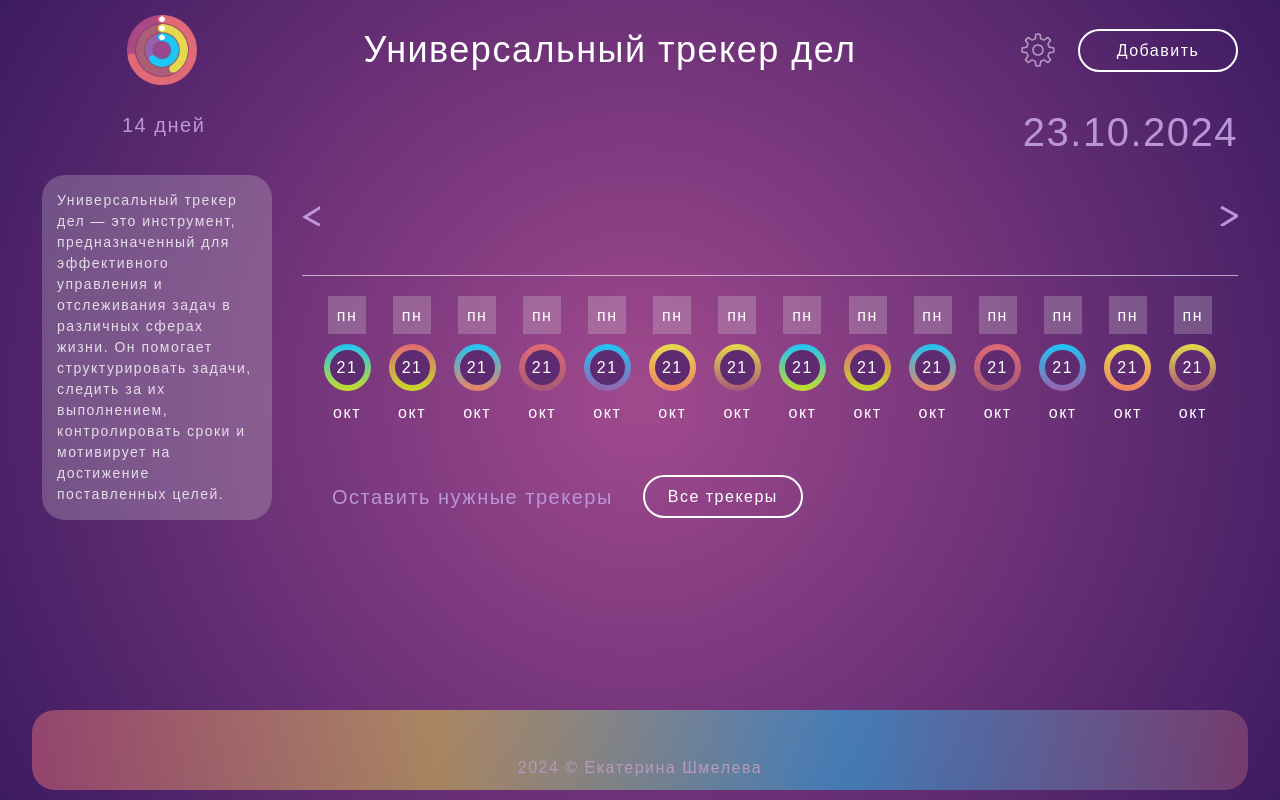
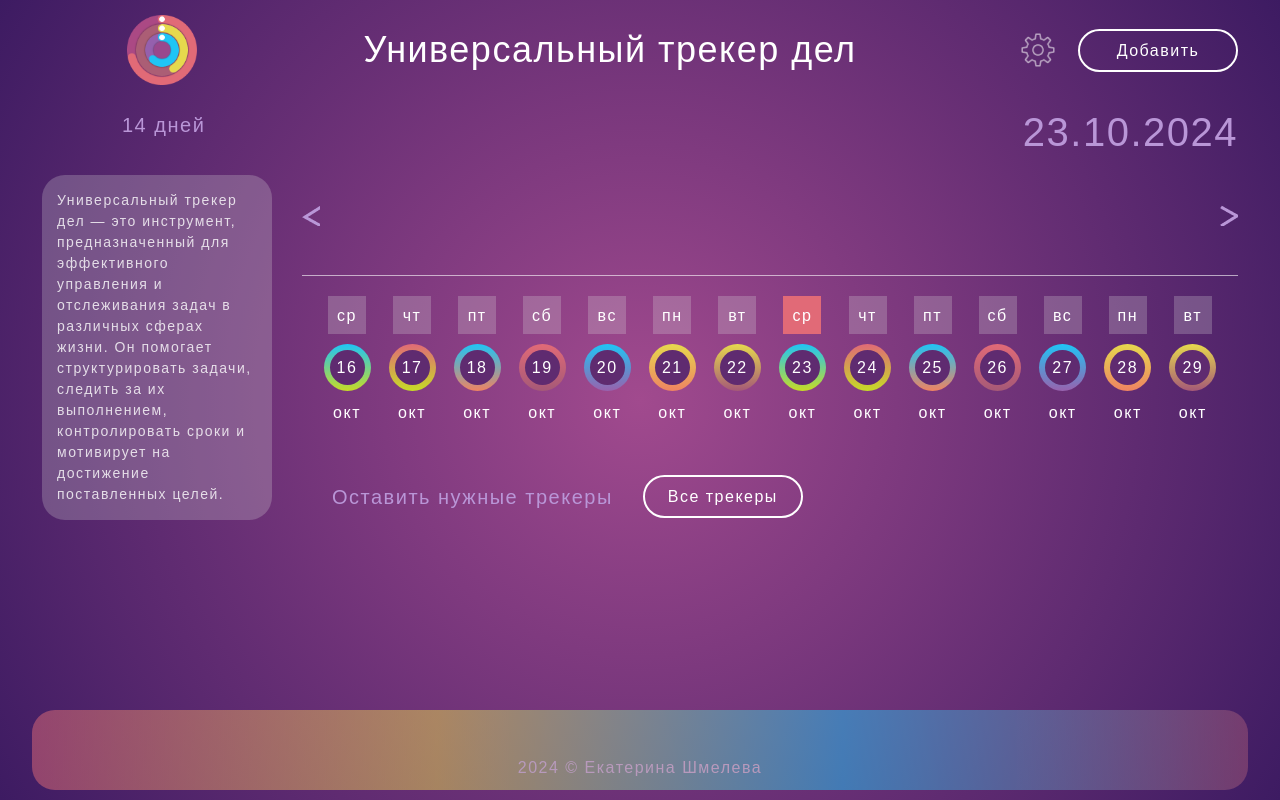
Before and after one commit to gutkati/react-tracker, a React (Vite) app: page / in a window 1280 px wide. Built offline with nearby package versions, Linux system fonts and the light colour scheme.

Commit message:
Реализовать работу календаря

```diff
--- a/src/arrays/arrays.js
+++ b/src/arrays/arrays.js
@@ -14,3 +14,7 @@ export const gradientColor = [
     'gradient6',
     'gradient7',
 ]
+
+export const arrMonths = ['янв', 'фев', 'мар', 'апр', 'май', 'июн', 'июл', 'авг', 'сен', 'окт', 'ноя', 'дек',]
+
+export let days = ['вс', 'пн', 'вт', 'ср', 'чт', 'пт', 'сб'];
--- /dev/null
+++ b/src/components/day/Day.module.css
@@ -0,0 +1,75 @@
+.box__day {
+    width: 50px;
+    display: flex;
+    flex-direction: column;
+    align-items: center;
+}
+
+.square {
+    width: 38px;
+    height: 38px;
+    background-color: rgba(217, 217, 217, .25);
+    text-align: center;
+}
+
+.mark__square {
+    background-color: #E16A77;
+}
+
+.square p {
+    padding-top: 8px;
+}
+
+.circle {
+    width: 47px;
+    height: 47px;
+    border-radius: 50%;
+    margin: 10px 0;
+    display: flex;
+    flex-direction: row;
+    align-items: center;
+    justify-content: center;
+}
+
+.gradient1 {
+    background-image: linear-gradient(#1FC5F5, #C6DB26);
+}
+
+.gradient2 {
+    background-image: linear-gradient(#E16A77, #C6DB26);
+}
+
+.gradient3 {
+    background-image: linear-gradient(#1FC5F5, #EE8362);
+}
+
+.gradient4 {
+    background-image: linear-gradient(#E16A77, #A55977);
+}
+
+.gradient5 {
+    background-image: linear-gradient(#1FC5F5, #9862AE);
+}
+
+.gradient6 {
+    background-image: linear-gradient(#E6D94D, #EE8362);
+}
+
+.gradient7 {
+    background-image: linear-gradient(#E6D94D, #A55977);
+}
+
+.little__circle {
+    width: 35px;
+    height: 35px;
+    border-radius: 50%;
+    background-color: #5F2B70;
+    display: flex;
+    flex-direction: row;
+    align-items: center;
+    justify-content: center;
+}
+
+.month {
+
+}
--- /dev/null
+++ b/src/components/day/day.jsx
@@ -0,0 +1,35 @@
+import React from 'react';
+import styles from "./Day.module.css";
+import {gradientColor, arrMonths, days} from '../../arrays/arrays'
+
+const Day = ({index, date}) => {
+
+    let gradient = gradientColor[index]
+    const currentDate = new Date()
+
+    console.log('333', currentDate)
+
+    const num = date.getDate()
+    const month = arrMonths[date.getMonth()]
+    const day = days[date.getDay()]
+
+    console.log('currentDate', currentDate.setDate(currentDate.getDate()))
+    console.log('date', date.setDate(date.getDate()))
+
+    return (
+        <div className={styles.box__day}>
+            <div
+                className={`${styles.square} ${currentDate.toDateString() === date.toDateString() ? styles.mark__square : ''}`}>
+                <p>{day}</p>
+            </div>
+            <div className={`${styles.circle} ${styles[gradient]}`}>
+                <div className={styles.little__circle}>
+                    <p>{num}</p>
+                </div>
+            </div>
+            <p className={styles.month}>{month}</p>
+        </div>
+    );
+};
+
+export default Day;
--- a/src/components/main/Main.module.css
+++ b/src/components/main/Main.module.css
@@ -68,77 +68,7 @@
     justify-content: space-between;
 }
 
-.box__day {
-    width: 50px;
-    display: flex;
-    flex-direction: column;
-    align-items: center;
-}
 
-.square {
-    width: 38px;
-    height: 38px;
-    background-color: rgba(217, 217, 217, .25);
-    text-align: center;
-}
-
-.square p {
-    padding-top: 8px;
-}
-
-.circle {
-    width: 47px;
-    height: 47px;
-    border-radius: 50%;
-    margin: 10px 0;
-    display: flex;
-    flex-direction: row;
-    align-items: center;
-    justify-content: center;
-}
-
-.gradient1 {
-    background-image: linear-gradient(#1FC5F5, #C6DB26);
-}
-
-.gradient2 {
-    background-image: linear-gradient(#E16A77, #C6DB26);
-}
-
-.gradient3 {
-    background-image: linear-gradient(#1FC5F5, #EE8362);
-}
-
-.gradient4 {
-    background-image: linear-gradient(#E16A77, #A55977);
-}
-
-.gradient5 {
-    background-image: linear-gradient(#1FC5F5, #9862AE);
-}
-
-.gradient6 {
-    background-image: linear-gradient(#E6D94D, #EE8362);
-}
-
-.gradient7 {
-    background-image: linear-gradient(#E6D94D, #A55977);
-}
-
-.little__circle {
-    width: 35px;
-    height: 35px;
-    border-radius: 50%;
-    background-color: #5F2B70;
-    display: flex;
-    flex-direction: row;
-    align-items: center;
-    justify-content: center;
-}
-
-.month {
-
-}
 
 .container__filter {
     display: flex;
--- a/src/components/main/main.jsx
+++ b/src/components/main/main.jsx
@@ -1,15 +1,37 @@
 import React, {useState} from 'react';
 import styles from './Main.module.css'
 import InfoBox from "../infoBox/infoBox";
-import {gradientColor} from '../../arrays/arrays'
 import InputStyle from "../inpytStyle/inputStyle";
+import Day from "../day/day";
 
 const Main = () => {
 
-    const arrGradient = gradientColor
         // const arrListTrack = ['Все трекеры']
         //
         // const [listTrack, setListTrack] = useState(arrListTrack)
+
+        //const [currentDate, setCurrentDare] = useState(new Date())
+        const [selectedDates, setSelectedDates] = useState([])
+        const currentDate = new Date()
+        let arrShowDays = getDaysRange()
+
+        // Функция для получения списка дней
+        function getDaysRange() {
+            let days = []
+            let startDate = new Date(currentDate)
+            let endDate = new Date(currentDate)
+
+            // setDate() устанавливает день месяца указанной даты по местному времени.
+            // getDate() возвращает день месяца указанной даты по местному времени
+            startDate.setDate(currentDate.getDate() - 7)
+            endDate.setDate(currentDate.getDate() + 6)
+
+            for (let day = startDate; day <= endDate; day.setDate(day.getDate() + 1)) {
+                days.push(new Date(day));
+            }
+
+            return days
+        }
 
         return (
             <div className={styles.main}>
@@ -27,18 +49,12 @@ const Main = () => {
                     <div className={styles.border}></div>
 
                     <div className={styles.container__calendar}>
-                    {arrGradient.map((gradient, index) => (
-                        <div key={index} className={styles.box__day}>
-                            <div className={styles.square}>
-                                <p>пн</p>
-                            </div>
-                            <div className={`${styles.circle} ${styles[gradient]}`}>
-                                <div className={styles.little__circle}>
-                                    <p>21</p>
-                                </div>
-                            </div>
-                            <p className={styles.month}>окт</p>
-                        </div>
+                        {arrShowDays.map((date, index) => (
+                            <Day
+                                key={index}
+                                index={index}
+                                date={date}
+                            />
                         ))}
 
                     </div>
@@ -61,6 +77,7 @@ const Main = () => {
                 </div>
             </div>
         );
-};
+    }
+;
 
 export default Main;
```
Lines whose indentation alone changed are shown as unchanged.
